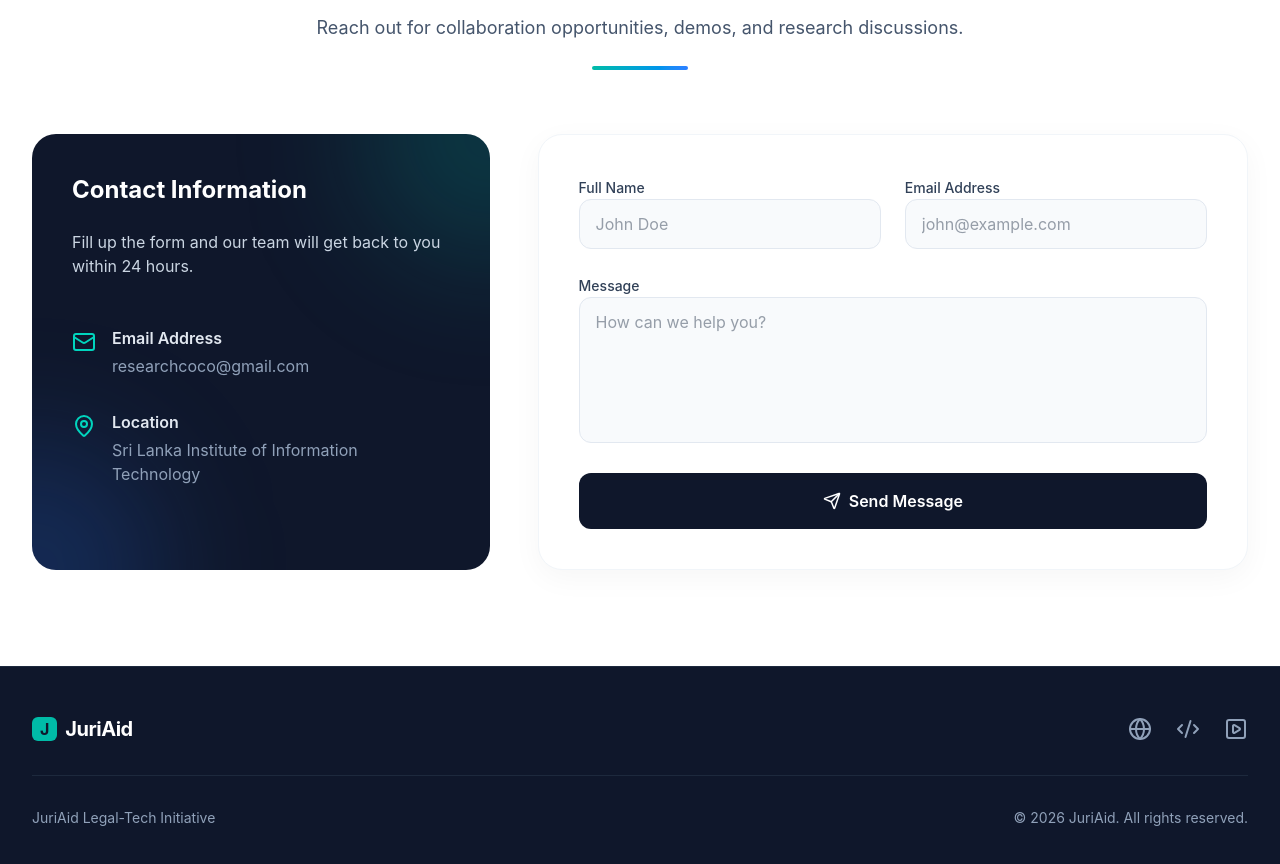
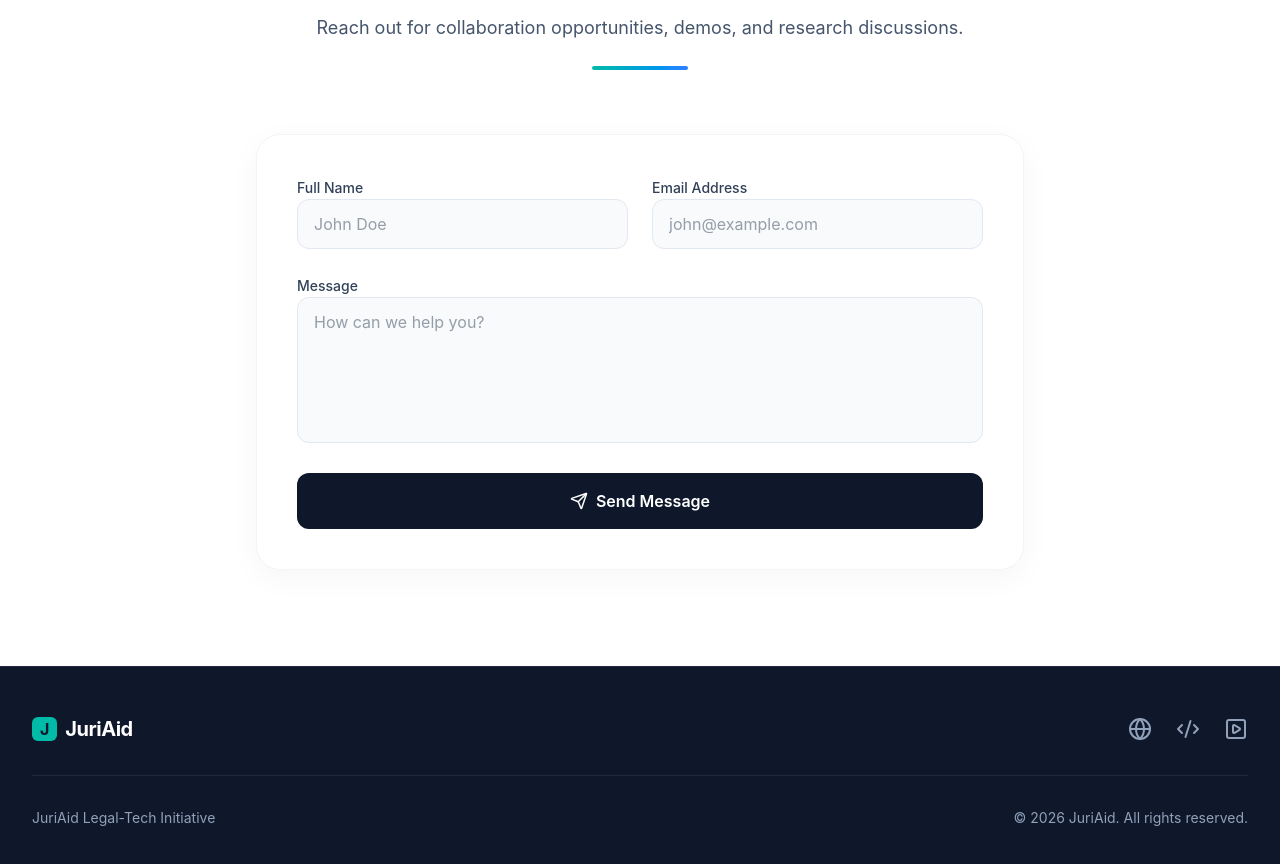
Before and after one commit to RasinduNHA/juraid-new, a React (Vite) app: page / in a window 1280 px wide. Shown: the part 7100-7964 px from the top of the page. Built offline with nearby package versions, Linux system fonts and the light colour scheme.

Commit message:
update contact details

```diff
--- a/src/components/ContactSection.jsx
+++ b/src/components/ContactSection.jsx
@@ -91,49 +91,14 @@ function ContactSection() {
           subtitle="Reach out for collaboration opportunities, demos, and research discussions."
         />
 
-        <div className="grid lg:grid-cols-5 gap-12 mt-12">
-
-          {/* Contact Info */}
+        <div className="max-w-3xl mx-auto mt-12">
+          {/* Contact Form */}
           <motion.div
-            initial={{ opacity: 0, x: -30 }}
-            whileInView={{ opacity: 1, x: 0 }}
+            initial={{ opacity: 0, y: 30 }}
+            whileInView={{ opacity: 1, y: 0 }}
             viewport={{ once: true }}
             transition={{ duration: 0.6 }}
-            className="lg:col-span-2 bg-slate-900 rounded-3xl p-8 lg:p-10 text-white relative overflow-hidden"
-          >
-            <div className="absolute top-0 right-0 w-64 h-64 bg-teal-500/20 rounded-full blur-3xl -translate-y-1/2 translate-x-1/2"></div>
-            <div className="absolute bottom-0 left-0 w-64 h-64 bg-blue-500/20 rounded-full blur-3xl translate-y-1/2 -translate-x-1/2"></div>
-
-            <div className="relative z-10">
-              <h3 className="text-2xl font-bold mb-6">Contact Information</h3>
-              <p className="text-slate-300 mb-12">Fill up the form and our team will get back to you within 24 hours.</p>
-
-              <div className="space-y-8">
-                <div className="flex items-start gap-4">
-                  <Mail className="text-teal-400 mt-1 shrink-0" />
-                  <div>
-                    <h4 className="font-semibold text-slate-200">Email Address</h4>
-                    <p className="text-slate-400 mt-1">researchcoco@gmail.com</p>
-                  </div>
-                </div>
-                <div className="flex items-start gap-4">
-                  <MapPin className="text-teal-400 mt-1 shrink-0" />
-                  <div>
-                    <h4 className="font-semibold text-slate-200">Location</h4>
-                    <p className="text-slate-400 mt-1">Sri Lanka Institute of Information Technology</p>
-                  </div>
-                </div>
-              </div>
-            </div>
-          </motion.div>
-
-          {/* Contact Form */}
-          <motion.div
-            initial={{ opacity: 0, x: 30 }}
-            whileInView={{ opacity: 1, x: 0 }}
-            viewport={{ once: true }}
-            transition={{ duration: 0.6, delay: 0.2 }}
-            className="lg:col-span-3 bg-white border border-slate-100 rounded-3xl p-8 lg:p-10 shadow-[0_8px_30px_rgb(0,0,0,0.04)]"
+            className="bg-white border border-slate-100 rounded-3xl p-8 lg:p-10 shadow-[0_8px_30px_rgb(0,0,0,0.04)]"
           >
             <form onSubmit={handleSubmit} className="space-y-6">
               <div className="grid md:grid-cols-2 gap-6">
```
